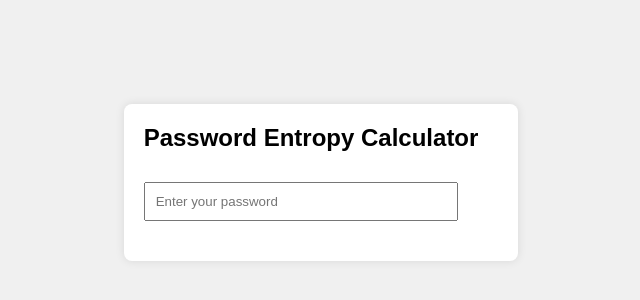
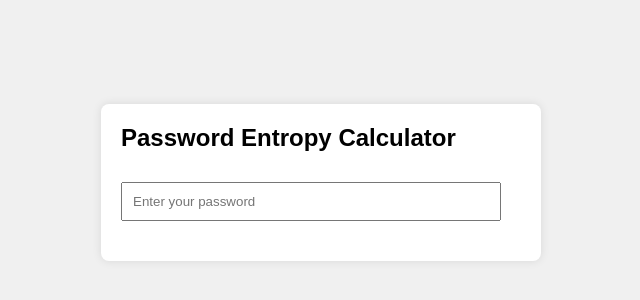
Before and after one commit to joshshiman/password-strength-tester, a plain HTML site: page docs/index.html in a window 1280 px wide. Shown: the part 218-518 px from the top of the page, without its empty margins (319-959 px from the left). Drawn offline with Linux system fonts and the light colour scheme.

Commit message:
Improve added padding to text entry box

```diff
--- a/docs/index.html
+++ b/docs/index.html
@@ -17,7 +17,7 @@
         .container {
             background-color: white;
             padding: 20px;
-            padding-right: 40px; /* Added extra padding to the right */
+            width: 400px; /* Increased width of the container */
             border-radius: 8px;
             box-shadow: 0 0 10px rgba(0, 0, 0, 0.1);
         }
```
